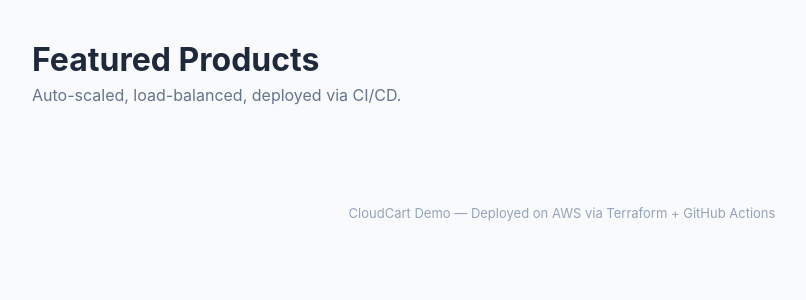
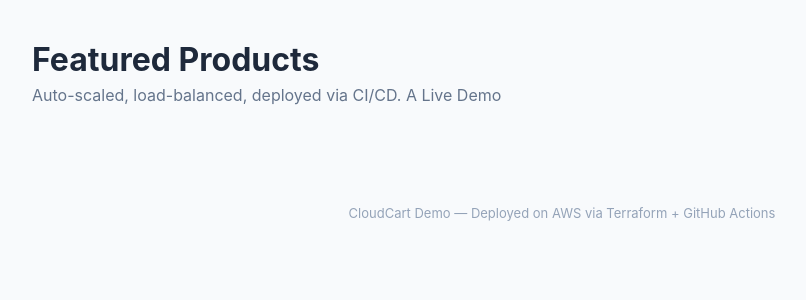
Before and after one commit to Ashwin-Shrestha/cloud-project, a Python web app: template webapp/templates/index.html in a window 1280 px wide. Shown: the part 85-385 px from the top of the page, without its empty margins (78-884 px from the left). Run offline with Jinja, Linux system fonts and the light colour scheme; the template is opened without the code that fills it, so the values that code supplies are empty.

Commit message:
deploy check

```diff
--- a/webapp/templates/index.html
+++ b/webapp/templates/index.html
@@ -2,7 +2,7 @@
 {% block title %}CloudCart - Shop{% endblock %}
 {% block content %}
 <h1 style="margin-bottom:6px;">Featured Products</h1>
-<p style="color:#64748b; margin-bottom:30px;">Auto-scaled, load-balanced, deployed via CI/CD.</p>
+<p style="color:#64748b; margin-bottom:30px;">Auto-scaled, load-balanced, deployed via CI/CD. A Live Demo</p>
 <div style="display:grid; grid-template-columns:repeat(auto-fill,minmax(240px,1fr)); gap:24px;">
 {% for p in products %}
     <a href="/product/{{ p.id }}" style="text-decoration:none; color:inherit;">
```
